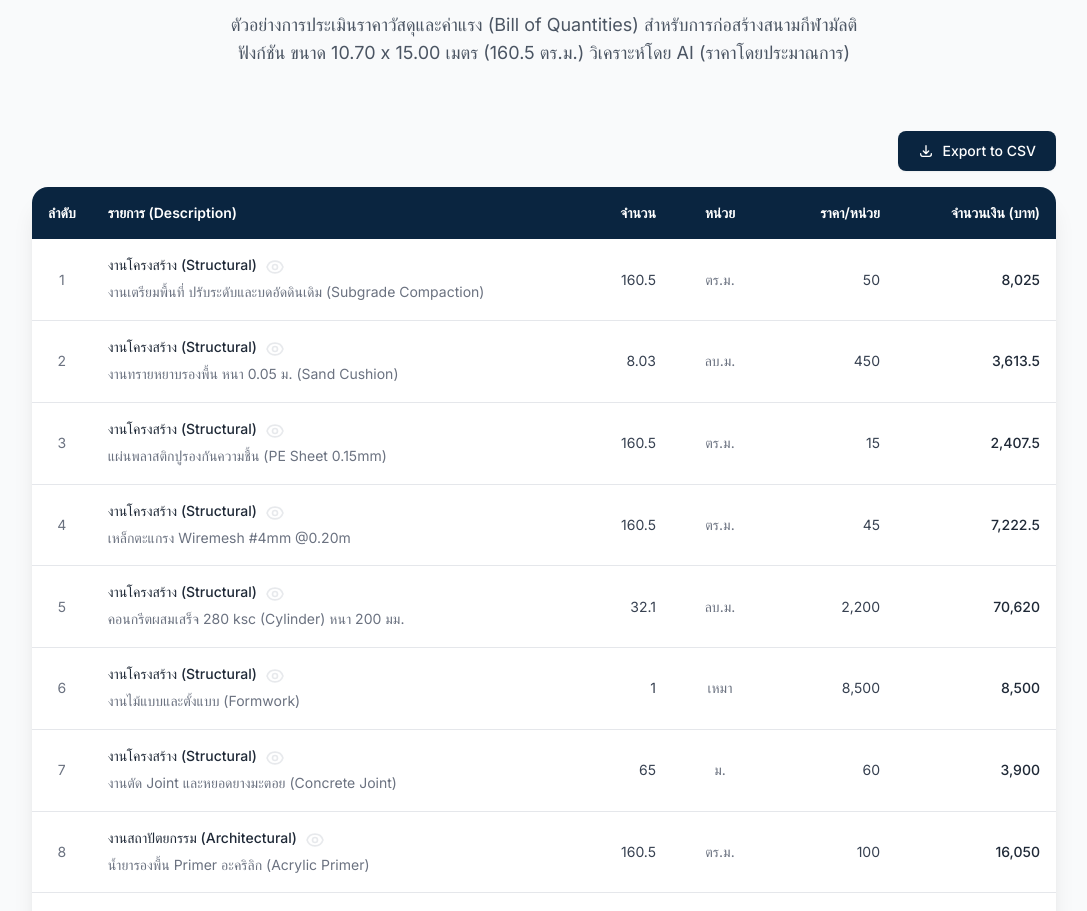
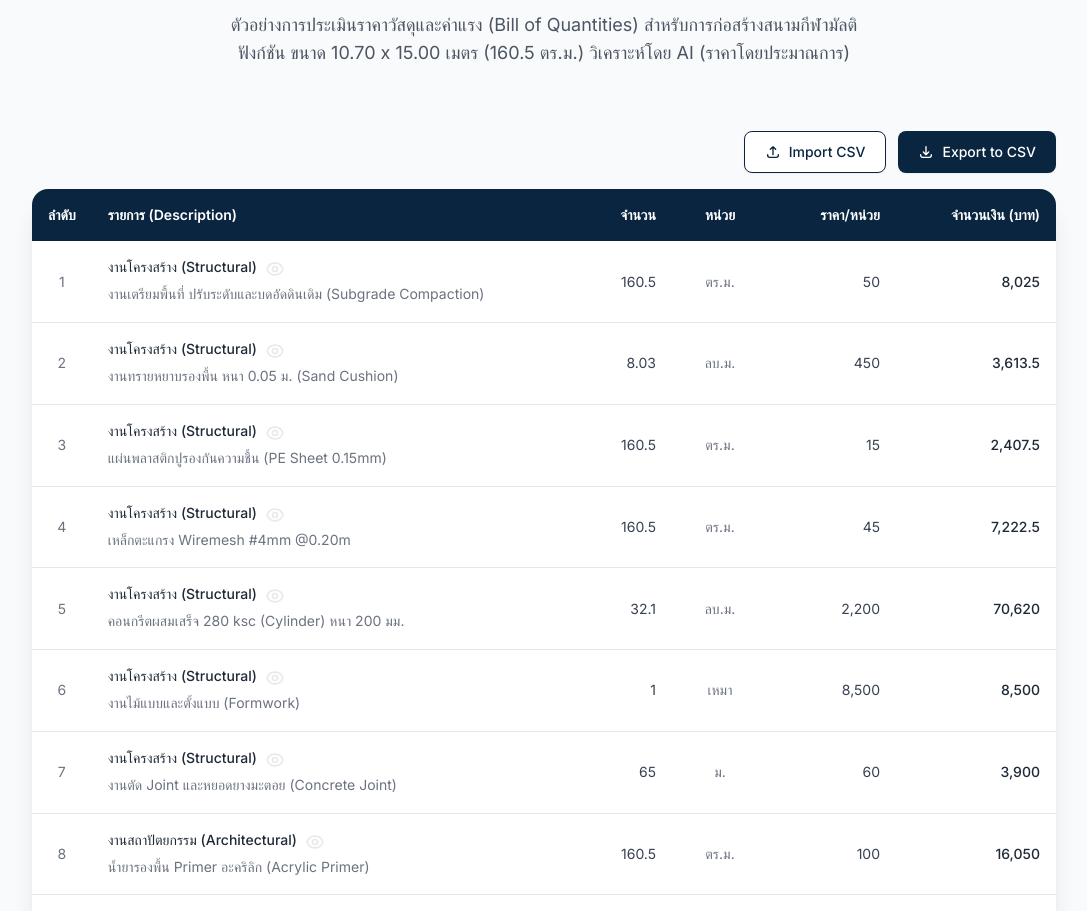
Before and after one commit to suteechu/CourtHeim, a React (Vite) app: page / in a window 1280 px wide. Shown: the part 5580-6491 px from the top of the page, without its empty margins (96-1183 px from the left). Built offline with nearby package versions, Linux system fonts and the light colour scheme.

Commit message:
Add CSV Import feature to update BOQ dynamically

```diff
--- a/src/components/BOQ.jsx
+++ b/src/components/BOQ.jsx
@@ -2,7 +2,7 @@ import React, { useState } from 'react';
 
 const BOQ = () => {
   const [modalContent, setModalContent] = useState(null);
-  const boqItems = [
+  const [boqItems, setBoqItems] = useState([
     // 1. งานเตรียมพื้นที่และโครงสร้าง (Site Prep & Structural)
     { id: 1, category: 'งานโครงสร้าง (Structural)', item: 'งานเตรียมพื้นที่ ปรับระดับและบดอัดดินเดิม (Subgrade Compaction)', qty: 160.5, unit: 'ตร.ม.', unitPrice: 50, total: 8025, imageSrc: './subgrade.jpg' },
     { id: 2, category: 'งานโครงสร้าง (Structural)', item: 'งานทรายหยาบรองพื้น หนา 0.05 ม. (Sand Cushion)', qty: 8.03, unit: 'ลบ.ม.', unitPrice: 450, total: 3613.5, imageSrc: './subgrade.jpg' },
@@ -28,7 +28,7 @@ const BOQ = () => {
     { id: 16, category: 'งานระบบไฟฟ้า (Electrical)', item: 'เสาไฟเหล็กกัลวาไนซ์ สูง 6 ม.', qty: 4, unit: 'ต้น', unitPrice: 8500, total: 34000, imageSrc: './led_lighting.jpg' },
     { id: 17, category: 'งานระบบไฟฟ้า (Electrical)', item: 'โคมไฟ LED Floodlight 400W พร้อมติดตั้ง', qty: 8, unit: 'โคม', unitPrice: 8500, total: 68000, imageSrc: './led_lighting.jpg' },
     { id: 18, category: 'งานระบบไฟฟ้า (Electrical)', item: 'ตู้คอนโทรล สายไฟ NYY และท่อร้อยสาย', qty: 1, unit: 'เหมา', unitPrice: 18000, total: 18000, imageSrc: './led_lighting.jpg' }
-  ];
+  ]);
 
   const totalAmount = boqItems.reduce((sum, item) => sum + item.total, 0);
   const vat = totalAmount * 0.07;
@@ -70,6 +70,70 @@ const BOQ = () => {
     document.body.removeChild(link);
   };
 
+  const parseCSVRow = (text) => {
+    let result = [];
+    let cur = '';
+    let inQuote = false;
+    for (let i = 0; i < text.length; i++) {
+      if (text[i] === '"') {
+        if (inQuote && text[i + 1] === '"') {
+          cur += '"';
+          i++;
+        } else {
+          inQuote = !inQuote;
+        }
+      } else if (text[i] === ',' && !inQuote) {
+        result.push(cur);
+        cur = '';
+      } else {
+        cur += text[i];
+      }
+    }
+    result.push(cur);
+    return result;
+  };
+
+  const handleImportCSV = (e) => {
+    const file = e.target.files[0];
+    if (!file) return;
+
+    const reader = new FileReader();
+    reader.onload = (event) => {
+      const text = event.target.result;
+      const lines = text.split(/\r?\n/).filter(line => line.trim() !== '');
+
+      const newItems = [];
+      let startIdx = 1; // skip header
+
+      for (let i = startIdx; i < lines.length; i++) {
+        const row = parseCSVRow(lines[i]);
+        if (row.length >= 7) {
+          if (!row[0] || row[0].trim() === '') break;
+
+          const id = parseInt(row[0].trim(), 10);
+          if (isNaN(id)) continue;
+
+          newItems.push({
+            id: id,
+            category: row[1].trim(),
+            item: row[2].trim(),
+            qty: parseFloat(row[3].trim().replace(/,/g, '')) || 0,
+            unit: row[4].trim(),
+            unitPrice: parseFloat(row[5].trim().replace(/,/g, '')) || 0,
+            total: parseFloat(row[6].trim().replace(/,/g, '')) || 0,
+            imageSrc: './logo.png'
+          });
+        }
+      }
+
+      if (newItems.length > 0) {
+        setBoqItems(newItems);
+      }
+      e.target.value = '';
+    };
+    reader.readAsText(file, 'utf-8');
+  };
+
   return (
     <section id="boq" className="py-24 bg-gray-50 relative">
       <div className="container mx-auto px-6">
@@ -83,7 +147,12 @@ const BOQ = () => {
           </p>
         </div>
 
-        <div className="max-w-5xl mx-auto mb-4 flex justify-end">
+        <div className="max-w-5xl mx-auto mb-4 flex justify-end gap-3">
+          <label className="flex items-center gap-2 bg-white border border-heim-blue text-heim-blue px-5 py-2.5 rounded-lg hover:bg-blue-50 transition-colors shadow-sm font-medium text-sm cursor-pointer">
+            <svg className="w-4 h-4" fill="none" stroke="currentColor" viewBox="0 0 24 24" xmlns="http://www.w3.org/2000/svg"><path strokeLinecap="round" strokeLinejoin="round" strokeWidth="2" d="M4 16v1a3 3 0 003 3h10a3 3 0 003-3v-1m-4-8l-4-4m0 0L8 8m4-4v12"></path></svg>
+            Import CSV
+            <input type="file" accept=".csv" className="hidden" onChange={handleImportCSV} />
+          </label>
           <button
             onClick={exportToCSV}
             className="flex items-center gap-2 bg-heim-blue text-white px-5 py-2.5 rounded-lg hover:bg-blue-800 transition-colors shadow-sm font-medium text-sm"
```
